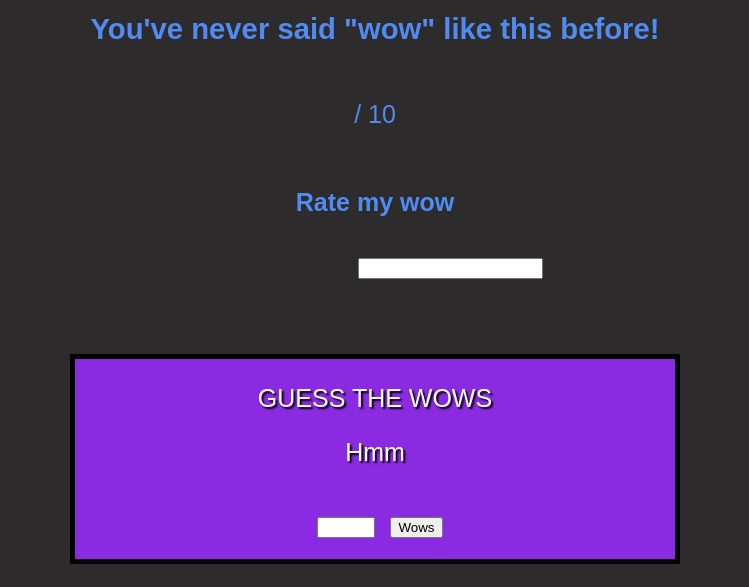
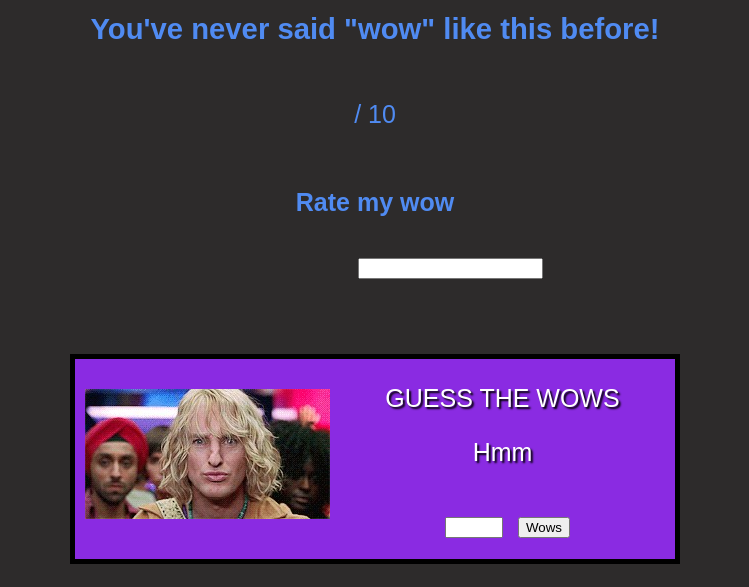
Before and after one commit to Louis603/owen-wilson, a plain HTML site: page index.html in a window 1280 px wide. Shown: the part 1633-2220 px from the top of the page, without its empty margins (265-1014 px from the left). Drawn offline with Linux system fonts and the light colour scheme; no server answers.

Commit message:
added still to quiz container

```diff
--- a/index.html
+++ b/index.html
@@ -54,6 +54,7 @@
       </form>
 
       <div id = "quiz">
+        <img class = "gif" src = "owen-still.jpg">
         <p>GUESS THE WOWS</p>
         <p id= 'result'>Hmm </p>
         <input type = "text" id = "guess"><button id = "btn">Wows</button>
--- a/style.css
+++ b/style.css
@@ -94,3 +94,9 @@ input {
   #btn {
     margin: 25px auto auto 5px;
   }
+
+  .gif {
+      float: left;
+      margin-left: 10px;
+      margin-top: 30px;
+  }
```
